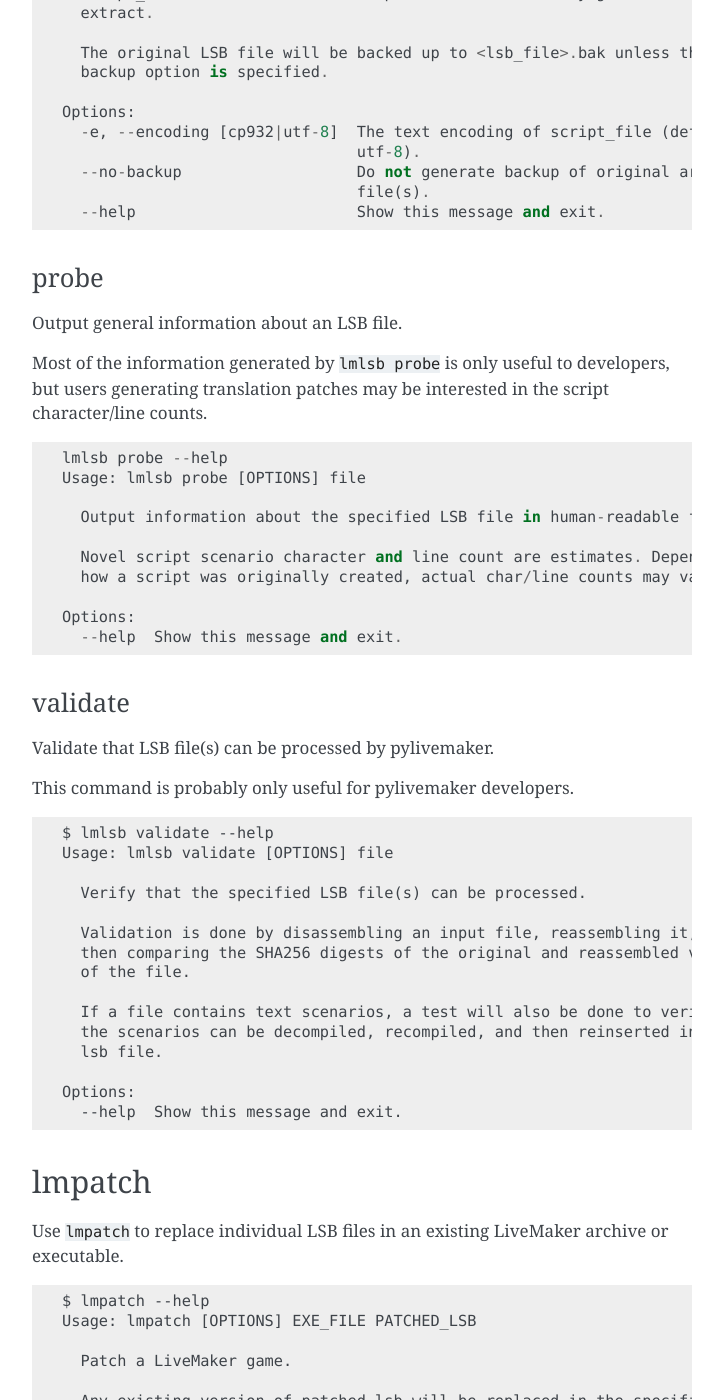
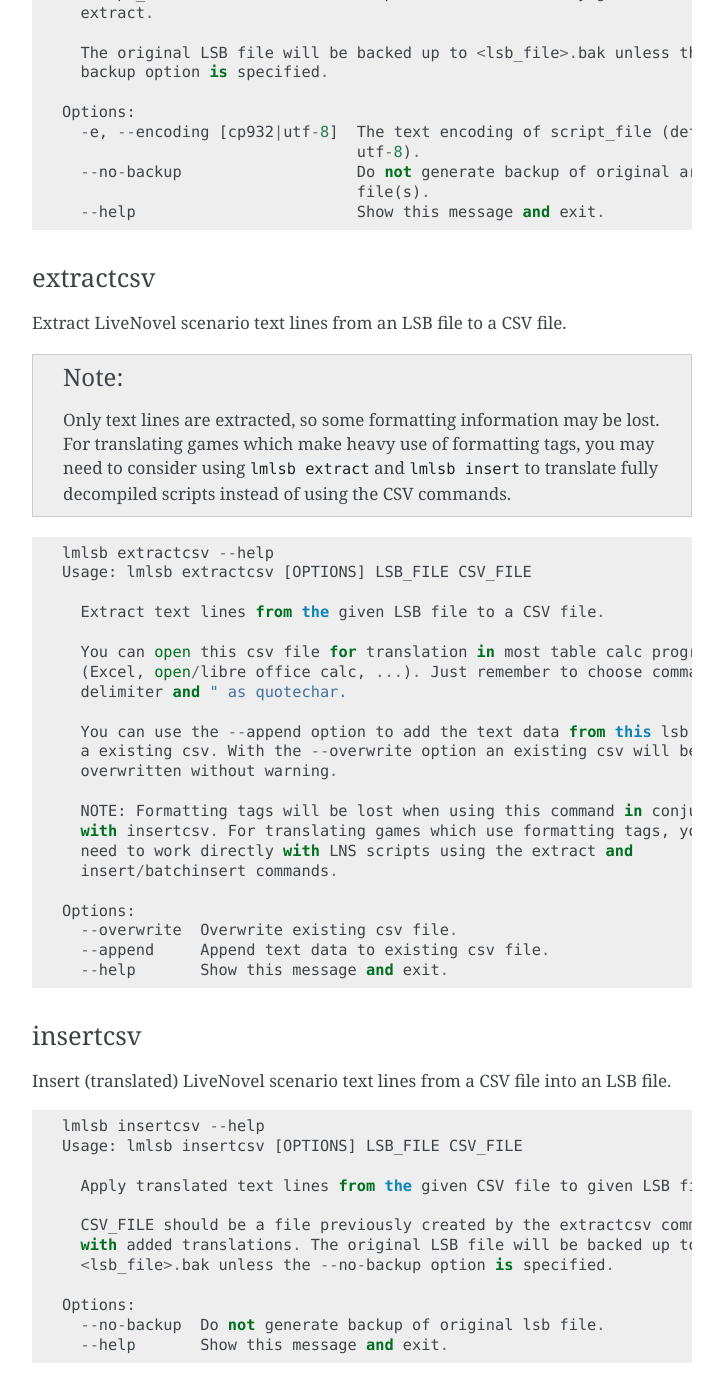
Before and after one commit to pmrowla/pylivemaker, a Sphinx documentation site: the page built from docs/cli.rst, in a window 1280 px wide and 1400 px high, scrolled down 8861 px. Shown: the whole window, without its empty margins (388-1111 px from the left). Built offline with Sphinx 7.4.7, drawn with Linux system fonts in a browser that asks for light colours; pages that are not in the unit, such as notebooks, are missing from menus.

Commit message:
[docs] add docs for new csv commands

```diff
--- a/docs/cli.rst
+++ b/docs/cli.rst
@@ -380,6 +380,59 @@
                                     file(s).
       --help                        Show this message and exit.
 
+extractcsv
+^^^^^^^^^^
+
+Extract LiveNovel scenario text lines from an LSB file to a CSV file.
+
+.. note:: Only text lines are extracted, so some formatting information may be lost.
+   For translating games which make heavy use of formatting tags, you may need to consider using
+   ``lmlsb extract`` and ``lmlsb insert`` to translate fully decompiled scripts instead of using
+   the CSV commands.
+
+::
+
+    lmlsb extractcsv --help
+    Usage: lmlsb extractcsv [OPTIONS] LSB_FILE CSV_FILE
+
+      Extract text lines from the given LSB file to a CSV file.
+
+      You can open this csv file for translation in most table calc programs
+      (Excel, open/libre office calc, ...). Just remember to choose comma as
+      delimiter and " as quotechar.
+
+      You can use the --append option to add the text data from this lsb file to
+      a existing csv. With the --overwrite option an existing csv will be
+      overwritten without warning.
+
+      NOTE: Formatting tags will be lost when using this command in conjunction
+      with insertcsv. For translating games which use formatting tags, you may
+      need to work directly with LNS scripts using the extract and
+      insert/batchinsert commands.
+
+    Options:
+      --overwrite  Overwrite existing csv file.
+      --append     Append text data to existing csv file.
+      --help       Show this message and exit.
+
+insertcsv
+^^^^^^^^^
+
+Insert (translated) LiveNovel scenario text lines from a CSV file into an LSB file. ::
+
+    lmlsb insertcsv --help
+    Usage: lmlsb insertcsv [OPTIONS] LSB_FILE CSV_FILE
+
+      Apply translated text lines from the given CSV file to given LSB file.
+
+      CSV_FILE should be a file previously created by the extractcsv command,
+      with added translations. The original LSB file will be backed up to
+      <lsb_file>.bak unless the --no-backup option is specified.
+
+    Options:
+      --no-backup  Do not generate backup of original lsb file.
+      --help       Show this message and exit.
+
 probe
 ^^^^^
 
--- a/docs/usage.rst
+++ b/docs/usage.rst
@@ -34,6 +34,8 @@
     $ mkdir translated_scripts
     $ cp orig_scripts/*.lns translated_scripts
     <run your favorite text editor on whatever script you want to translate>
+
+.. note:: If you do not need access LiveNovel script tags for your game, you can also work with script text lines using the ``lmlsb extractcsv`` and ``lmlsb insertcsv`` commands (instead of ``lmlsb extract`` and ``lmlsb insert`` in steps 3 and 4).
 
 5. Patch the new script back into the lsb. ::
 
```
